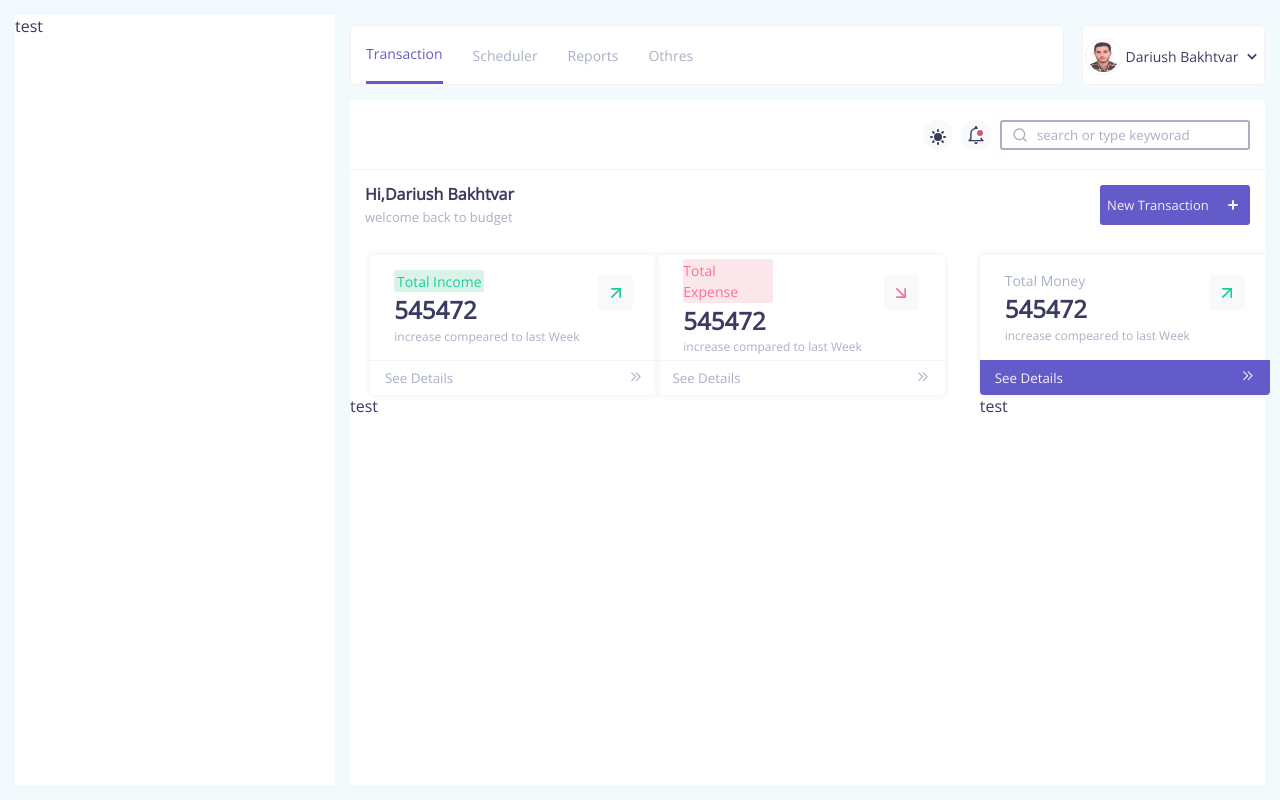
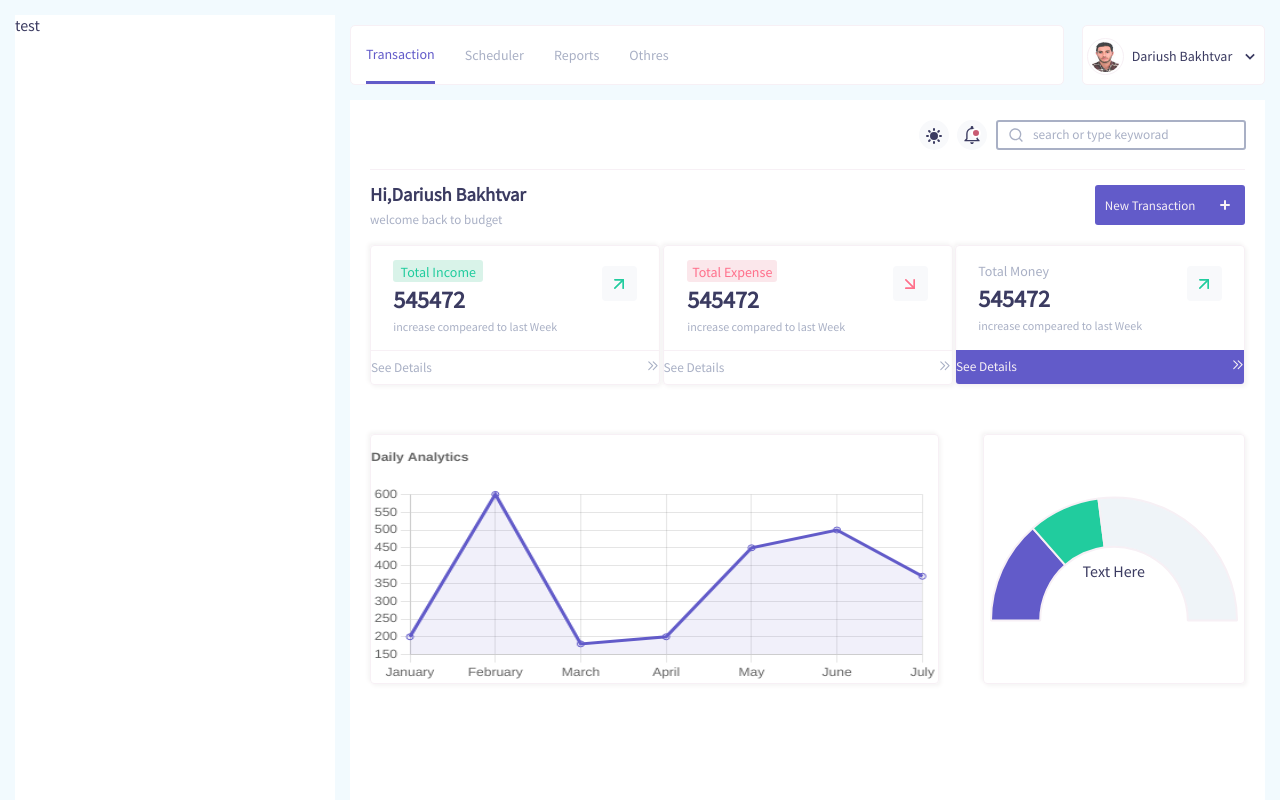
Before and after one commit to Dariush-Bakhtvar/expense-tracker, a React (Create React App) app: page / in a window 1280 px wide. Shown: the top 800 px of the page. Built offline with nearby package versions, Linux system fonts and the light colour scheme; a small style sheet from the web is missing.

Commit message:
content style and chart-js2 costomize style

```diff
--- a/package.json
+++ b/package.json
@@ -6,7 +6,9 @@
     "@testing-library/jest-dom": "^5.16.5",
     "@testing-library/react": "^13.4.0",
     "@testing-library/user-event": "^13.5.0",
+    "chart.js": "^4.2.0",
     "react": "^18.2.0",
+    "react-chartjs-2": "^5.2.0",
     "react-dom": "^18.2.0",
     "react-icons": "^4.7.1",
     "react-scripts": "5.0.1",
--- a/src/Asset/style/index.scss
+++ b/src/Asset/style/index.scss
@@ -1,6 +1,8 @@
 // @import url('https://fonts.googleapis.com/css2?family=Open+Sans&display=swap');
-@import url('https://fonts.googleapis.com/css2?family=Open+Sans:wght@300&display=swap');
+// @import url('https://fonts.googleapis.com/css2?family=Open+Sans:wght@300&display=swap');
 @import url('https://v1.fontapi.ir/css/Shabnam:400');
+@import url('https://fonts.googleapis.com/css2?family=Source+Sans+Pro&display=swap');
+@import url('https://fonts.googleapis.com/css2?family=Open+Sans&display=swap');
 @import './Mixin';
 @import './Component';
 :root{
@@ -21,20 +23,21 @@ textarea{
   resize: none;
 }
 body{
-  font-family: 'Shabnam', 'Open Sans';
+  font-family: 'Source Sans Pro','Shabnam', sans-serif;
   font-size: 1.6rem;
   font-weight: normal;
   line-height: normal;
   color: $primery-Color;
+  //  height: 100vh;
 }
 .container{
     display: grid;
-  height: 100vh;
+  height: auto;
   grid-template-areas:  'aside nav nav'
                         'aside main main'
                         'aside main main';
-grid-template-columns: 320px repeat(2,1fr);
-grid-template-rows: 70px repeat(2,1fr);
+grid-template-columns: 320px repeat(2,auto);
+grid-template-rows: 70px repeat(2,auto);
 background-color: $bg-body;
 gap: 15px;
 padding: 15px;
@@ -54,4 +57,5 @@ padding: 15px;
 .Content{
   grid-area: main;
   @extend %bg-color;
+  padding: 0 20px;
 }
--- a/src/Components/Content/Content.jsx
+++ b/src/Components/Content/Content.jsx
@@ -1,16 +1,85 @@
 import React from 'react'
 import SearchBar from '../SearchBar/SearchBar'
 import style from './Content.module.scss';
+// import faker from 'faker';
+import { Doughnut, Line } from "react-chartjs-2";
+import { Chart, ArcElement, CategoryScale, LinearScale, PointElement, LineElement, Title, Tooltip, Filler, Legend, } from "chart.js";
 import { HiPlusSm, HiOutlineChevronDoubleRight } from 'react-icons/hi';
 import { FiArrowDownRight, FiArrowUpRight } from 'react-icons/fi'
+Chart.register(ArcElement, CategoryScale, LinearScale, PointElement, LineElement, Title, Tooltip, Filler, Legend);
+export const options = {
+  responsive: true,
+  plugins: {
+    legend: {
+      display: '',// hiden chart title
+      position: 'left'
+    },
+    tooltip: {
+      enabled: true,
+      intersect: false,
+      mode: 'nearest',
+      yAlign: 'bottom',
+      callbacks: {
+        labelColor: function (tooltipItem, chart) {
+          return {
+            backgroundColor: '#625BC9',
+          }
+        },
+      },
+      backgroundColor: 'rgba(0,0,0,0.7)',
+    },
+    title: {
+      display: true,// hiden chart title
+      text: 'Daily Analytics',
+      position: 'top',
+      align: 'start',
+      padding: {
+        top: 15,
+        bottom: 30,
+      }
+    },
+  },
+};
+
+const labels = ['January', 'February', 'March', 'April', 'May', 'June', 'July'];
+
+const Linedata = {
+  labels,
+  datasets: [
+    {
+      fill: true,
+      label: '',
+      data: [200, 600, 180, 200, 450, 500, 370],
+      // data: labels.map(() => faker.random.number({ min: 0, max: 1000 })),
+      // labels.map(() => faker.datatype.number({ min: 0, max: 1000 })),
+      borderColor: '#625BC9',
+      backgroundColor: '#625bc917',
+    },
+  ],
+};
 const Content = ({ isDark, onChangeTheme }) => {
+  const data = {
+    datasets: [
+      {
+        data: [50, 35, 100],
+        backgroundColor: [
+          "#625BC9",
+          "#21CC9E",
+          '#EFF4F8',
+        ],
+        display: true,
+        borderColor: '#F7F0F5',
+      }
+    ]
+  };
+
   return (
     <main className='Content'>
       <SearchBar isDark={isDark} onClickHandler={() => onChangeTheme()} />
       {/* welcome section */}
       <section className={style.WellcomeMassage}>
         <div className={style.TextInfo}>
-          <h4>hi,dariush bakhtvar</h4>
+          <h3>hi,dariush bakhtvar</h3>
           <p>welcome back to budget</p>
         </div>
         <button className={style.newBudgetBtn}>
@@ -18,8 +87,37 @@ const Content = ({ isDark, onChangeTheme }) => {
           <span><HiPlusSm /></span>
         </button>
       </section>
-      <section className={style.TransactionChart}>
-        <aside className={style.sideChart}>
+      {/* Transanction Detail and chanrt */}
+      <section className={style.TotalTransanction}>
+        <section className={style.TransactionBox}>
+          <div className={style.totoalBudget}>
+            <div className={style.totoalBudgetInfo}>
+              <div className={style.totoalBudgetDetail}>
+                <p className={style.IncomeText}>Total Income</p>
+                <h2>545472</h2>
+                <p>increase compeared to last Week</p>
+              </div>
+              <span><FiArrowUpRight /></span>
+            </div>
+            <button className={style.NoneBtnBg}>
+              <span>See Details</span>
+              <span><HiOutlineChevronDoubleRight /></span>
+            </button>
+          </div>
+          <div className={style.totoalBudget}>
+            <div className={style.totoalBudgetInfo}>
+              <div className={style.totoalBudgetDetail}>
+                <p className={style.ExpenseText}>Total Expense</p>
+                <h2>545472</h2>
+                <p>increase compared to last Week</p>
+              </div>
+              <span className={style.colorRed}><FiArrowDownRight /></span>
+            </div>
+            <button className={style.NoneBtnBg}>
+              <span>See Details</span>
+              <span><HiOutlineChevronDoubleRight /></span>
+            </button>
+          </div>
           <div className={style.totoalBudget}>
             <div className={style.totoalBudgetInfo}>
               <div className={style.totoalBudgetDetail}>
@@ -34,47 +132,43 @@ const Content = ({ isDark, onChangeTheme }) => {
               <span><HiOutlineChevronDoubleRight /></span>
             </button>
           </div>
+        </section>
+        <section className={style.TransactionCharts}>
+          <div className={style.DetailHistogram}>
+            <Line options={options} data={Linedata} />
+          </div>
           <div className={style.totoalChart}>
-            <p>test</p>
-          </div>
-        </aside>
-        <div className={style.DetailChart}>
-          <div className={style.DetailBudget}>
-            {/* inCome section */}
-            <div className={style.totoalBudget}>
-              <div className={style.totoalBudgetInfo}>
-                <div className={style.totoalBudgetDetail}>
-                  <p className={style.IncomeText}>Total Income</p>
-                  <h2>545472</h2>
-                  <p>increase compeared to last Week</p>
-                </div>
-                <span><FiArrowUpRight /></span>
-              </div>
-              <button className={style.NoneBtnBg}>
-                <span>See Details</span>
-                <span><HiOutlineChevronDoubleRight /></span>
-              </button>
-            </div>
-            {/* Expense section */}
-            <div className={style.totoalBudget}>
-              <div className={style.totoalBudgetInfo}>
-                <div className={style.totoalBudgetDetail}>
-                  <p className={style.ExpenseText}>Total Expense</p>
-                  <h2>545472</h2>
-                  <p>increase compared to last Week</p>
-                </div>
-                <span className={style.colorRed}><FiArrowDownRight /></span>
-              </div>
-              <button className={style.NoneBtnBg}>
-                <span>See Details</span>
-                <span><HiOutlineChevronDoubleRight /></span>
-              </button>
+            <Doughnut
+              data={data}
+              options={{
+                plugins: {
+                  legend: {
+                    display: false
+                  },
+                  tooltip: {
+                    enabled: false
+                  }
+                },
+                rotation: -90,
+                circumference: 180,
+                cutout: "60%",
+                maintainAspectRatio: true,
+                responsive: true
+              }}
+            />
+            <div
+              style={{
+                position: "absolute",
+                top: "55%",
+                left: "50%",
+                transform: "translate(-50%, -50%)",
+                textAlign: "center"
+              }}
+            >
+              <div>Text Here</div>
             </div>
           </div>
-          <div className={style.DetailHistogram}>
-            <p>test</p>
-          </div>
-        </div>
+        </section>
       </section>
     </main>
   )
--- a/src/Components/Content/Content.module.scss
+++ b/src/Components/Content/Content.module.scss
@@ -3,11 +3,11 @@
 width: 100%;
 height: 70px;
 @include Flex(space-between,center);
-padding: 0 15px;
+// padding: 0 15px;
 }
 .TextInfo{
   line-height: 1.6;
-  h4{
+  h3{
     text-transform: capitalize;
   }
   p{
@@ -40,21 +40,29 @@ padding: 0 15px;
     transition: all 0.6s;
     }
   }
-.TransactionChart{
+.TotalTransanction{
+   width: 100%;
+  height: 100vh;
+  // padding-top: 15px;
+  // display: grid;
+  // // direction: rtl;
+  // grid-template-areas: 'DetailChart asideChart'
+  // 'DetailChart asideChart';
+  // grid-template-columns: 65% 35%;
+  // grid-template-rows: 1fr 1fr;
+  @include Flex(flex-start,center);
+  flex-direction: column;
+}
+.TransactionBox{
+
+  @include Flex(space-between,center);
   width: 100%;
-  height: 80%;
-  padding-top: 15px;
-  display: grid;
-  // direction: rtl;
-  grid-template-areas: 'DetailChart asideChart'
-  'DetailChart asideChart';
-  grid-template-columns: 65% 35%;
-  grid-template-rows: 1fr 1fr;
+  height: 150px;
 }
 .sideChart{
   grid-area: asideChart;
   margin-left:20px;
-  padding: 0 15px;
+  // padding: 0 15px;
 }
 .DetailChart{
    grid-area: DetailChart;
@@ -63,6 +71,7 @@ padding: 0 15px;
 .totoalBudget{
   width: 290px;
   height: 140px;
+  border:1px solid $border-color;
     box-shadow: $box-shadow;
     border-radius: 4px;
     overflow: hidden;
@@ -74,7 +83,7 @@ padding: 0 15px;
       cursor: pointer;
       color: $border-color;
       @include Flex(space-between,center);
-      padding: 0 15px;
+      // padding: 0 15px;
 
     }
 }
@@ -82,7 +91,7 @@ padding: 0 15px;
   height: 75%;
   position: relative;
   @include Flex(space-around,center);
-  padding: 0 15px;
+  // padding: 0 15px;
   span{
     @extend %Flex-Center;
     width: 35px;
@@ -112,7 +121,7 @@ padding: 0 15px;
 .DetailBudget{
   @include Flex(space-between,center);
   width: 100%;
-  padding-left: 20px;
+  // padding-left: 20px;
 }
 .NoneBtnBg{
   border-top: 1px solid $border-color !important;
@@ -145,3 +154,31 @@ background: #d9f3e9;
  background: #fbe7eb;
  @extend %common_titlestyel;
 }
+//  charts
+.TransactionCharts{
+width: 100%;
+height: 250px;
+@include Flex(space-between,center);
+// flex-direction: row-reverse;
+margin:5% 0;
+}
+.totoalChart{
+  width: 30%;
+  height: 100%;
+  @include Flex(center,center);
+ border: 1px solid $border-color;
+ box-shadow: $box-shadow;
+ position: relative;
+ border-radius: 4px;
+
+}
+.DetailHistogram {
+  width: 65%;
+    height: 100%;
+  border: 1px solid $border-color;
+  box-shadow: $box-shadow;
+  border-radius: 4px;
+  canvas{
+    width: 100% !important;
+  }
+}
--- a/src/Components/SearchBar/search.module.scss
+++ b/src/Components/SearchBar/search.module.scss
@@ -4,7 +4,7 @@ width: 100%;
 height: 70px;
 border-bottom: 1px solid $border-color;
 @include Flex(flex-end,center);
-padding: 0 20px;
+padding: 0 4px;
 form{
   width: 250px;
   height: 30px;
```
Also changed, not shown: 1 other file (tests, documents, lock files or other folders).
